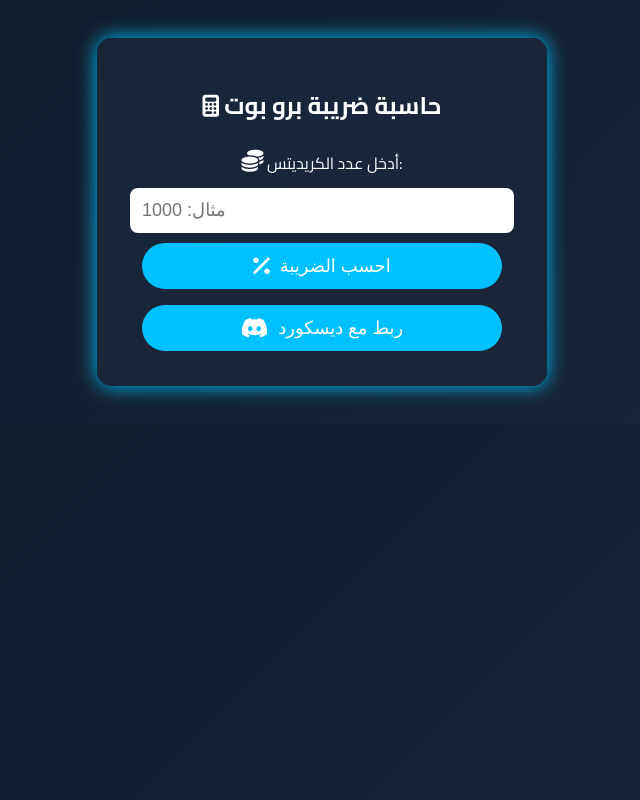
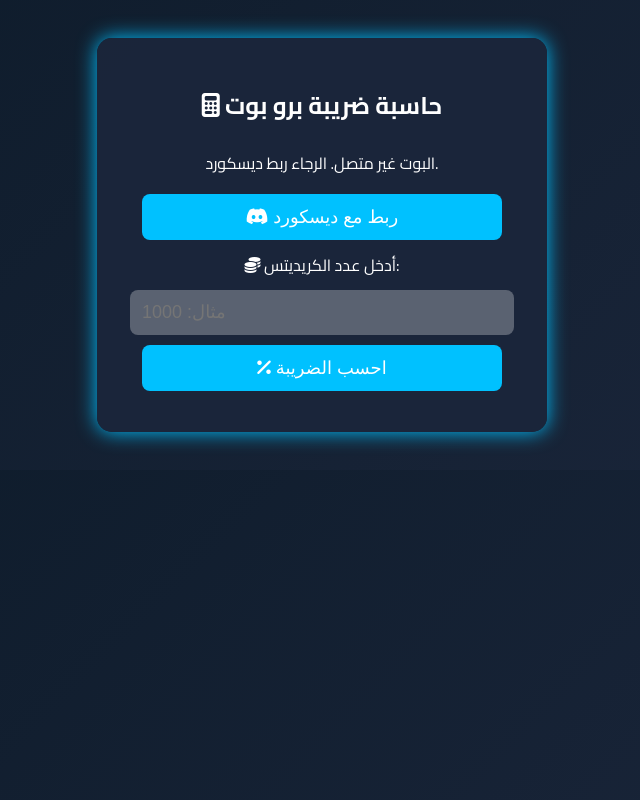
Before and after one commit to faizfaiz1/probottax, a plain HTML site: page index.html in a window 1280 px wide. Shown: the whole page, without its empty margins (318-958 px from the left). Drawn offline with Linux system fonts and the light colour scheme.

Commit message:
Update index.html

```diff
--- a/index.html
+++ b/index.html
@@ -13,7 +13,6 @@
             color: white;
             text-align: center;
             padding: 30px;
-            animation: fadeIn 1s ease-in-out;
         }
         .container {
             background: rgba(27, 38, 59, 0.9);
@@ -23,19 +22,12 @@
             max-width: 400px;
             margin: auto;
             box-shadow: 0px 0px 20px #00C1FF;
-            transition: transform 0.3s, box-shadow 0.3s;
-            backdrop-filter: blur(10px);
-        }
-        .container:hover {
-            transform: scale(1.05);
-            box-shadow: 0px 0px 30px #00C1FF;
         }
         input, button {
             padding: 12px;
             margin: 10px;
             border-radius: 8px;
             border: none;
-            transition: 0.3s;
             font-size: 18px;
             width: 90%;
             display: block;
@@ -45,59 +37,56 @@
             background-color: #00C1FF;
             color: white;
             cursor: pointer;
-            display: flex;
-            align-items: center;
-            justify-content: center;
-            gap: 10px;
-            border-radius: 50px;
         }
         button:hover {
             background-color: #0077B6;
-            transform: scale(1.1);
-        }
-        .icon {
-            font-size: 22px;
-        }
-        @keyframes fadeIn {
-            from { opacity: 0; }
-            to { opacity: 1; }
-        }
-        @media (max-width: 600px) {
-            .container {
-                width: 95%;
-            }
-            input, button {
-                font-size: 16px;
-                padding: 10px;
-            }
         }
     </style>
 </head>
 <body>
     <div class="container">
-        <h2><i class="fas fa-calculator icon"></i> حاسبة ضريبة برو بوت</h2>
-        <label for="credits"><i class="fas fa-coins icon"></i> أدخل عدد الكريديتس:</label>
-        <input type="number" id="credits" placeholder="مثال: 1000">
-        <button onclick="calculateTax()"><i class="fas fa-percent icon"></i> احسب الضريبة</button>
+        <h2><i class="fas fa-calculator"></i> حاسبة ضريبة برو بوت</h2>
+        <p id="status">البوت غير متصل. الرجاء ربط ديسكورد.</p>
+        <button onclick="connectDiscord()"><i class="fab fa-discord"></i> ربط مع ديسكورد</button>
+        <label for="credits"><i class="fas fa-coins"></i> أدخل عدد الكريديتس:</label>
+        <input type="number" id="credits" placeholder="مثال: 1000" disabled>
+        <button onclick="calculateTax()" disabled><i class="fas fa-percent"></i> احسب الضريبة</button>
         <p id="result"></p>
-        <button onclick="connectDiscord()"><i class="fab fa-discord icon"></i> ربط مع ديسكورد</button>
     </div>
 
     <script>
+        let botConnected = false;
+
+        function connectDiscord() {
+            // هنا نرسل طلبًا إلى السيرفر للتحقق من حالة البوت
+            fetch('/api/connect')
+                .then(response => response.json())
+                .then(data => {
+                    if (data.connected) {
+                        botConnected = true;
+                        document.getElementById("status").innerText = "البوت متصل!";
+                        document.getElementById("credits").disabled = false;
+                        document.querySelector("button[onclick='calculateTax()']").disabled = false;
+                    } else {
+                        alert("تعذر الاتصال بالبوت!");
+                    }
+                });
+        }
+
         function calculateTax() {
+            if (!botConnected) {
+                alert("يجب عليك أولاً ربط ديسكورد لحساب الضريبة!");
+                return;
+            }
             let credits = document.getElementById("credits").value;
             let tax = credits * 0.05;
             let finalAmount = credits - tax;
             document.getElementById("result").innerHTML = `
-                <strong><i class='fas fa-money-bill icon'></i> المبلغ قبل الضريبة:</strong> ${credits} <br>
-                <strong><i class='fas fa-money-bill-wave icon'></i> المبلغ بعد الضريبة:</strong> ${finalAmount} <br>
-                <strong><i class='fas fa-hand-holding-usd icon'></i> المبلغ المأخوذ من برو بوت:</strong> ${tax} <br>
-                <strong><i class='fas fa-wallet icon'></i> المبلغ الذي يصل للشخص:</strong> ${finalAmount}
+                <strong>المبلغ قبل الضريبة:</strong> ${credits} <br>
+                <strong>المبلغ بعد الضريبة:</strong> ${finalAmount} <br>
+                <strong>المبلغ المأخوذ من برو بوت:</strong> ${tax} <br>
+                <strong>المبلغ الذي يصل للشخص:</strong> ${finalAmount}
             `;
-        }
-
-        function connectDiscord() {
-            window.location.href = "https://discord.com/oauth2/authorize?client_id=1344091056601301063&response_type=code&redirect_uri=https%3A%2F%2Fyour-redirect-url.com&scope=identify%20guilds%20bot%20applications.commands";
         }
     </script>
 </body>
```
